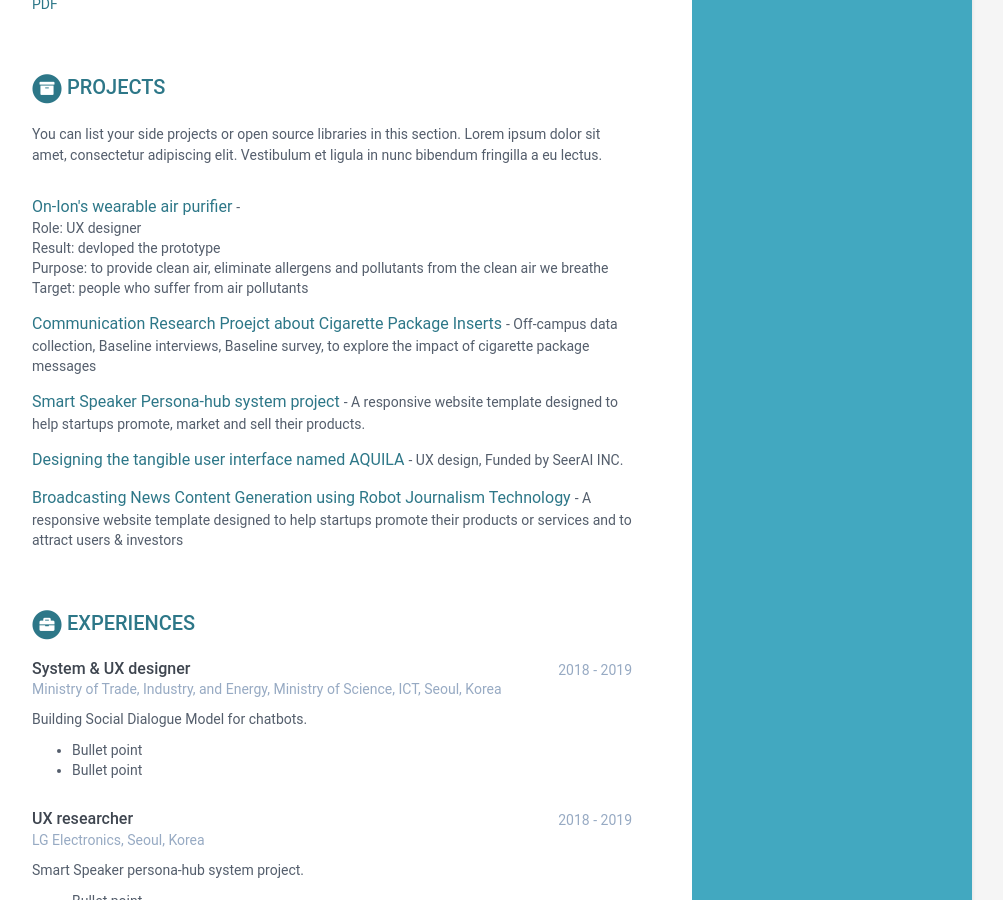
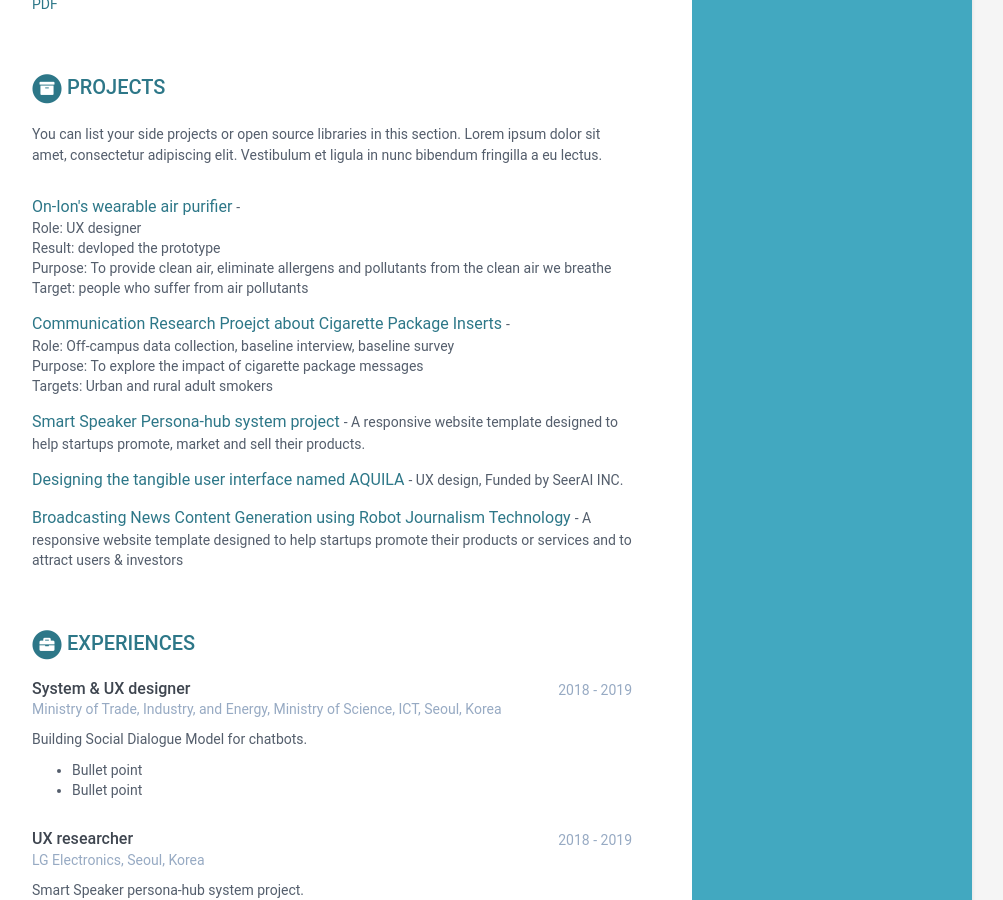
Before and after one commit to annesylee/annesylee.github.io, a Jekyll site: the page built from index.html, in a window 1280 px wide and 900 px high, scrolled down 1255 px. Shown: the whole window, without its empty margins (168-1171 px from the left). Built offline with Jekyll 4.4.1, drawn with Linux system fonts in a browser that asks for light colours.

Commit message:
Update data.yml

```diff
--- a/_data/data.yml
+++ b/_data/data.yml
@@ -135,12 +135,15 @@ projects:
         tagline: "
         <br> Role: UX designer
         <br> Result: devloped the prototype
-        <br> Purpose: to provide clean air, eliminate allergens and pollutants from the clean air we breathe
+        <br> Purpose: To provide clean air, eliminate allergens and pollutants from the clean air we breathe
         <br> Target: people who suffer from air pollutants"
 
       - title: Communication Research Proejct about Cigarette Package Inserts
         link: "#"
-        tagline: "Off-campus data collection, Baseline interviews, Baseline survey, to explore the impact of cigarette package messages"
+        tagline: "
+        <br> Role: Off-campus data collection, baseline interview, baseline survey
+        <br> Purpose: To explore the impact of cigarette package messages
+        <br> Targets: Urban and rural adult smokers"
 
       - title: Smart Speaker Persona-hub system project
         link: "project1.html"
```
